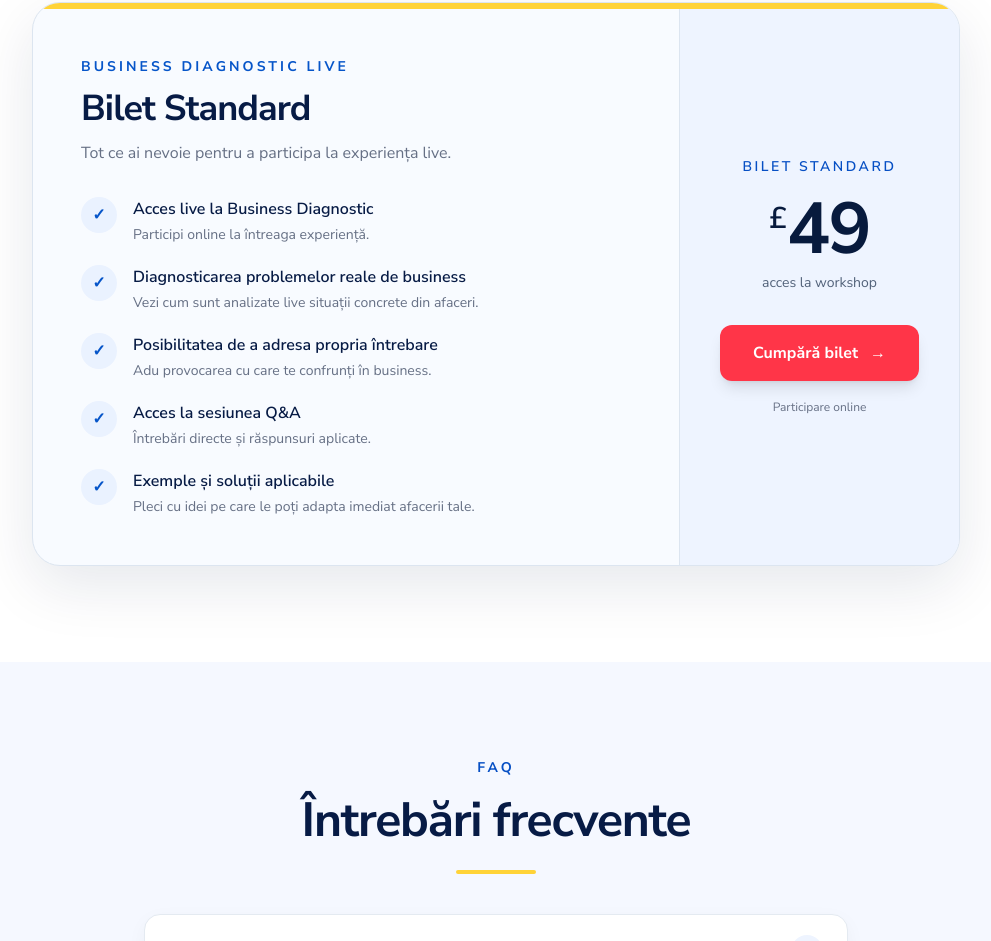
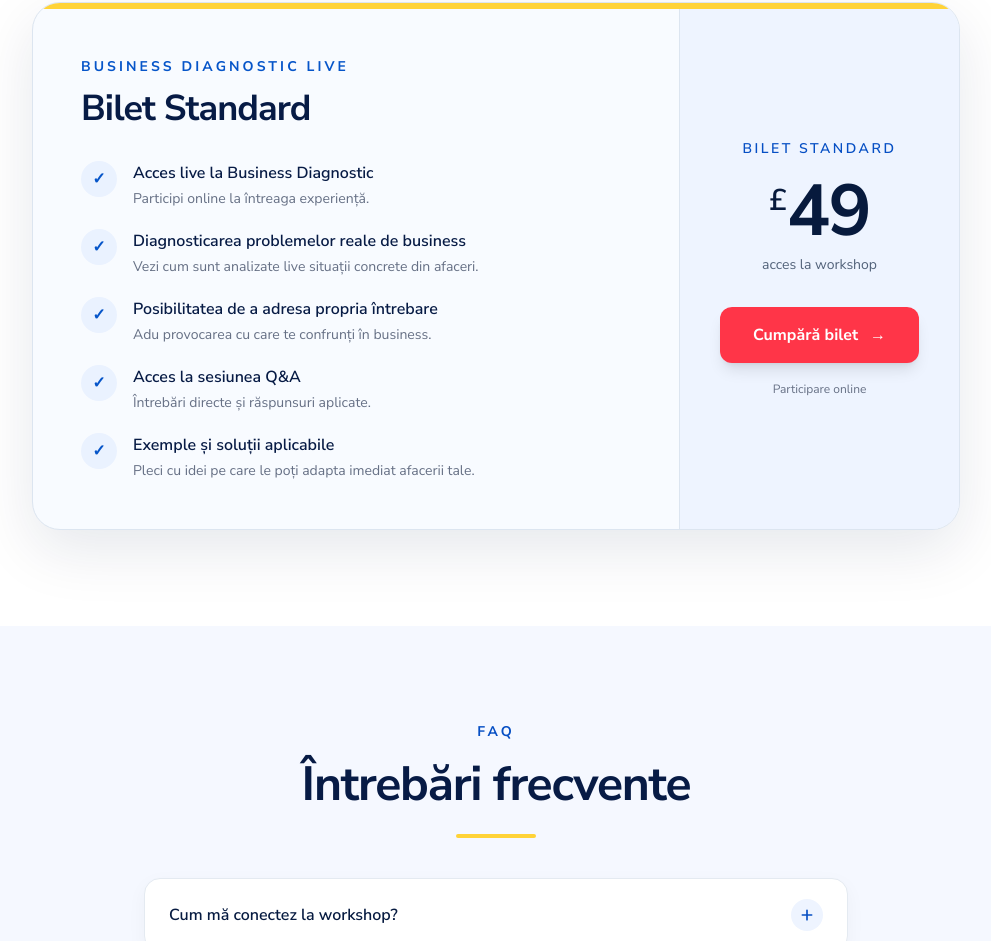
Before and after one commit to VALERIABURLEA04/HiDook, a website: page workshop.html in a window 1280 px wide. Shown: the part 5788-6729 px from the top of the page, without its empty margins (144-1135 px from the left). Drawn offline with Linux system fonts and the light colour scheme.

Commit message:
Workshop page: remove ticket subtitle
Co-Authored-By: Claude Opus 5 <noreply@anthropic.com>

```diff
--- a/workshop.html
+++ b/workshop.html
@@ -1594,12 +1594,6 @@ de cineva înaintea ta.
                         Bilet Standard
                     </h3>
 
-                    <p class="mt-3
-                              text-base
-                              text-[#667085]">
-                        Tot ce ai nevoie pentru a participa la experiența live.
-                    </p>
-
 
                     <!-- BENEFITS -->
                     <div class="mt-8 space-y-5">
```
